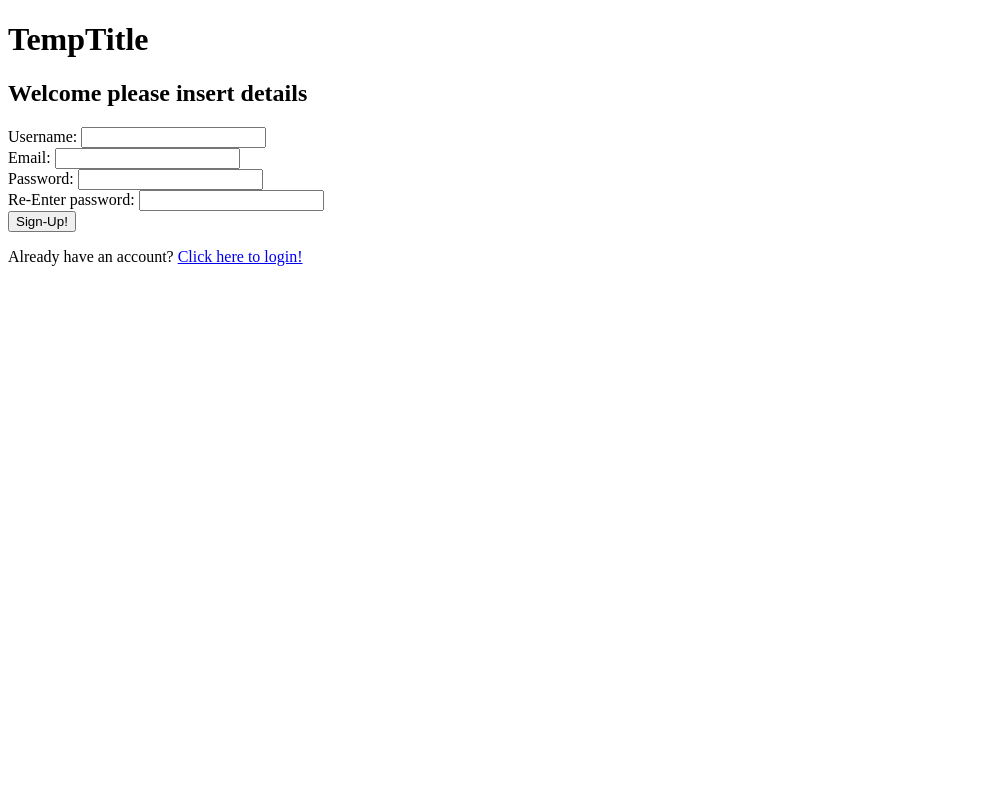
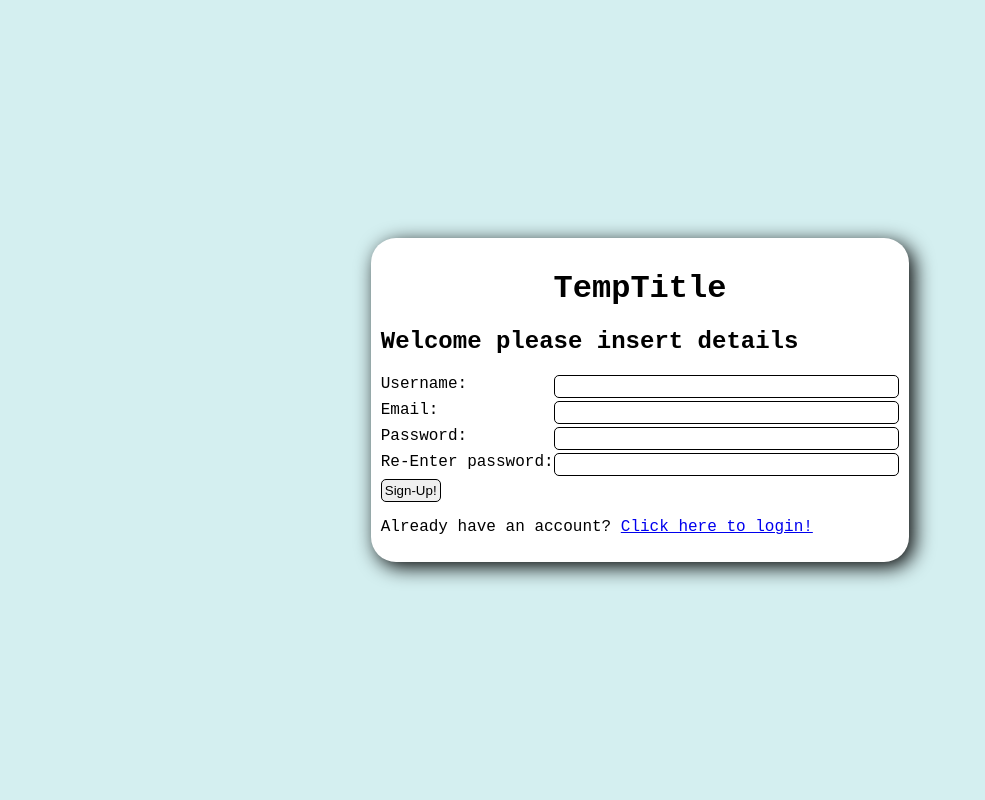
Before and after one commit to SamOmoruyi/Project-ChessTournamentManager, a Flask app: page /signup in a window 1280 px wide. Shown: the whole page, without its empty margins (0-985 px from the left). Run offline with Flask 3, Linux system fonts and the light colour scheme.

Commit message:
STARTED CYCLE 4 (almost done i think)

```diff
--- a/Blueprints/pages.py
+++ b/Blueprints/pages.py
@@ -16,7 +16,8 @@ def dashboard():
     session["currentTournament"] = currentTournament
     session["currentTournamentsMatchIDs"] = currentTournamentsMatchIDs
     db = DataBaseHandler()
-    return render_template("dashboard.html", currentUser = currentUser, db = db, userID = userID)
+    tournaments = db.fetchTournamentsByUser(userID)
+    return render_template("dashboard.html", currentUser = currentUser, db = db, userID = userID, tournaments = tournaments)
 
 # These 3 pages have validation to prevent you from accessing them if you are logged in
 @pages.route("/")
@@ -85,7 +86,12 @@ def groupMatches(matchData):
         matchNumber = match[2]
         playerName = match[0]
         playerID = match[1]
-        isWinner = playerID == [match[3]] #gives true of false based on if playerID matches winnerID
+
+        if playerID == match[3]: #gives true of false based on if playerID matches winnerID
+            isWinner = True
+        else:
+            isWinner = False
+
         matchPlayed = match[3] != None
         groupedMatches[roundNumber][matchNumber].append(
                 {
@@ -100,30 +106,16 @@ def groupMatches(matchData):
 
 @pages.route("/tournaments/<tournamentID>")
 def onView(tournamentID):
+    #blocking guests from entry
+    if not isAuthorised():
+        return redirect(url_for("pages.login"))
     #fetching data info + ensuring it is correct no matter where you view from
     tournamentID = int(tournamentID)
     currentTournament = tournamentID
     session["currentTournament"] = currentTournament
     db = DataBaseHandler()
+    tournament = db.fetchTournament(tournamentID)
+    tournamentName = tournament[0][1]
     matchDetails = db.getAllMatchDetails(tournamentID)
-    groupedMatches = groupMatches(matchDetails)
-    return render_template("tournamentbracketview.html", matchDetails = matchDetails, tournamentID = currentTournament, matches = groupedMatches )
-
-@pages.route("/tournaments/<tournamentID>/<matchID>")
-def onUpdate(tournamentID, matchID):
-    #fetching bracket as well as extra info:
-    bracket = session["bracket"]
-    userID = session["userID"]
-    session["currentMatch"] = matchID
-    #ensuring all data from database is collected in the correct format
-    currentUser = str(currentUser)
-    db = DataBaseHandler()
-    matchIDs = db.fetchAllMatchIDs(tournamentID)
-    tournamentDetails = db.fetchTournament(tournamentID)
-    tournamentOwner = tournamentDetails[0][4]
-    tournamentOwner = str(tournamentOwner)
-    #validation to prevent users who are not the owner from being able to update tournament
-    if userID != tournamentOwner:
-        flash("Only tournament owner can update the tournament.")
-        return redirect(url_for("pages.onView", tournamentID = tournamentID))
-    return render_template("tournamentupdating.html", bracket = bracket, tournamentID = tournamentID)
+    groupedMatches = groupMatches(matchDetails) #from helper function
+    return render_template("tournamentbracketview.html", matchDetails = matchDetails, tournamentID = currentTournament, matches = groupedMatches, tournamentName = tournamentName )
--- a/Blueprints/tournaments.py
+++ b/Blueprints/tournaments.py
@@ -99,7 +99,6 @@ def updateMatch():
     for match in matchIDs:
         if db.fetchWinner(match[0]) == None:
             isError = True
-            print(str(isError))
         if isError == True:
         #if one id is none do nothing else and return to bracketview
             return redirect(url_for("pages.onView", tournamentID = tournamentID))
--- /dev/null
+++ b/static/styles/global.css
@@ -0,0 +1,14 @@
+body {
+    background-color: rgb(212, 239, 240);
+    font-family: 'Courier New', Courier, monospace;
+    margin: 0;
+    width: 100vw;
+    height: 100vh;
+    justify-items: center;
+    align-items: center;
+}
+
+.app{
+    justify-items: center;
+    justify-content: center;
+}
--- /dev/null
+++ b/static/styles/login.css
@@ -0,0 +1,31 @@
+body {
+    display: flex;
+    width: 100vw;
+    height: 100vh;
+    justify-items: center;
+    align-items: center;
+}
+
+input {
+    padding: 3px;
+    border-radius: 5px;
+    border: 1px solid black;
+}
+
+.loginForm {
+    margin:auto;
+    background-color: white;
+    padding: 10px;
+    border-radius: 25px;
+    box-shadow: 5px 5px 20px black;
+}
+
+h1{
+    text-align: center;
+}
+
+.formInput{
+    display: grid;
+    grid-template-columns: 1fr 2fr;
+    margin-bottom: 3px;
+}
--- a/templates/base.html
+++ b/templates/base.html
@@ -7,6 +7,7 @@
     <meta name="viewport" content="width=device-width, initial-scale=1.0">
 
     <title>{% block title %}Base{% endblock %}</title>
+    <link rel = "stylesheet" href = {{ url_for('static', filename='styles/global.css') }} >
 
     {% block head %} {% endblock %}
 </head>
--- a/templates/signup.html
+++ b/templates/signup.html
@@ -4,36 +4,40 @@
 TempTitle : Sign-Up
 {% endblock %}
 
+{% block head %}
+<link rel="stylesheet" href={{ url_for('static', filename='styles/login.css' ) }}>
+{% endblock %}
+
 {% block content %}
-    <div>
+<div class="loginForm">
     <h1>TempTitle </h1>
 
     <h2>Welcome please insert details </h2>
 
-        <form action = "/auth/createuser" method = "post">
+    <form action="/auth/createuser" method="post">
 
-            <div>
-                <label for = "username">Username:</label>
-                <input name = "username" id = "username" type = "text" required minlength = 4 />
+        <div class="formInput">
+            <label for="username">Username:</label>
+            <input name="username" id="username" type="text" required minlength=4 />
+        </div>
+
+        <div class="formInput">
+            <label for="email">Email:</label>
+            <input name="email" id="email" type="text" required />
+        </div>
+
+        <div class="formInput">
+            <label for="password">Password:</label>
+            <input name="password" id="password" type="password" required minlength="8" />
+        </div>
+
+        <div class="formInput">
+            <label for="repassword">Re-Enter password:</label>
+            <input name="repassword" id="repassword" type="password" required minlength="8" />
         </div>
 
         <div>
-                <label for = "email">Email:</label>
-                <input name = "email" id = "email" type = "text" required />
-            </div>
-
-            <div>
-                <label for = "password">Password:</label>
-                <input name = "password" id = "password" type = "password" required minlength = "8" />
-            </div>
-
-            <div>
-                <label for = "repassword">Re-Enter password:</label>
-                <input name = "repassword" id = "repassword" type = "password" required minlength = "8" />
-            </div>
-
-            <div>
-                <input type = "submit" value = "Sign-Up!" />
+            <input type="submit" value="Sign-Up!" />
         </div>
 
     </form>
@@ -42,7 +46,7 @@
     <p>{{ message }}</p>
     {% endfor %}
 
-        <p> Already have an account? <a href = "/login">Click here to login!</a> </p>
+    <p> Already have an account? <a href="/login">Click here to login!</a> </p>
 </div>
 {% with messages = get_flashed_messages() %}
 {% if messages %}
--- a/templates/tournamenthome.html
+++ b/templates/tournamenthome.html
@@ -5,9 +5,11 @@
 {% endblock %}
 
 {% block content %}
+<h1>Tournament Home</h1>
     <div>
         <a href= "createtournament">Create!</a>
     </div>
+    <div class="table">
     {% if not tournaments %}
         <p>No tournaments at the moment</p>
     {% else %}
@@ -34,6 +36,7 @@
             </tbody>
         </table>
     {% endif %}
+    </div>
 
     {% for message in messages %}
         <p> {{ message }} </p>
```
Also changed, not shown: database.py (+8 -4 lines), static/styles/brackets.css (added, +45 -0 lines), templates/dashboard.html (+32 -2 lines), templates/login.html (+7 -3 lines), templates/tournamentbracketview.html (+20 -6 lines), appData.db. Lines whose indentation alone changed are shown as unchanged.
